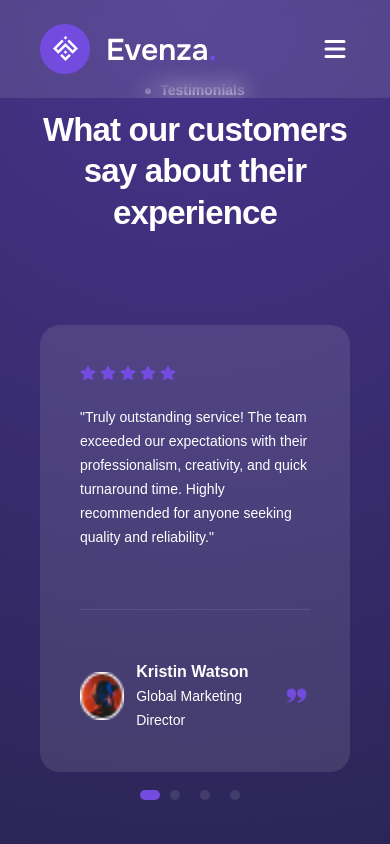
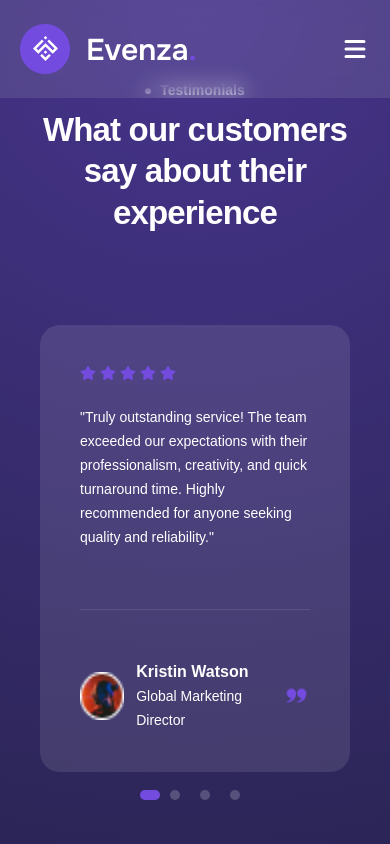
Before and after one commit to DOLA-DOLA-AKTER/Evenza-Project-react, a React (Vite) app: page /testimonials in a window 390 px wide. Shown: the top 844 px of the page. Built offline with nearby package versions, Linux system fonts and the light colour scheme.

Commit message:
routing,countdown,tabs,slick-slider,video,accordion

```diff
--- a/src/Components/Navber/Navber.jsx
+++ b/src/Components/Navber/Navber.jsx
@@ -14,7 +14,7 @@ const Navber = () => {
 
     return (
         <header className='backdrop-blur-[10px] fixed top-0 left-0 z-50 w-full'>
-            <nav className='py-6 bg-white/10 px-5 lg:px-0'>
+            <nav className='py-6 bg-white/10'>
                 <Container className="lg:py-0! py-0!">
                     <div className='flex justify-between items-center'>
 
--- a/src/Components/Testimonials/Testimonialslider.jsx
+++ b/src/Components/Testimonials/Testimonialslider.jsx
@@ -38,7 +38,7 @@ const Testimonialslider = () => {
         nextArrow: <SampleNextArrow />,
         prevArrow: <SamplePrevArrow />,
         customPaging: i => (
-            <div className="dot-bar"></div>
+            <div className="w-2.5 h-2.5 rounded-full bg-white/20 duration-300 hover:bg-white/50 dot-bar"></div>
         ),
         responsive: [
             {
--- a/src/index.css
+++ b/src/index.css
@@ -53,24 +53,12 @@
 
 /* Testimonial-slider */
 
-.slick-dots li .dot-bar {
-  width: 10px;
-  height: 10px;
-  border-radius: 50%;
-  background-color: white;
-  opacity: 0.1;
-  transition: all 0.3s ease;
-}
-.slick-dots li.slick-active .dot-bar {
+
+ .slick-active .dot-bar {
   width: 20px;
   border-radius: 5px;
   background-color: var(--color-primary);
-  opacity: 1;
 }
-.slick-dots li:hover .dot-bar {
-  opacity: 0.5;
-}
-
 
 
 h4.text-black.md\:font-bold.font-semibold.md\:text-\[20px\].md\:leading-5\.5.text-white.pt-20.pb-3.text-nowrap {
```
